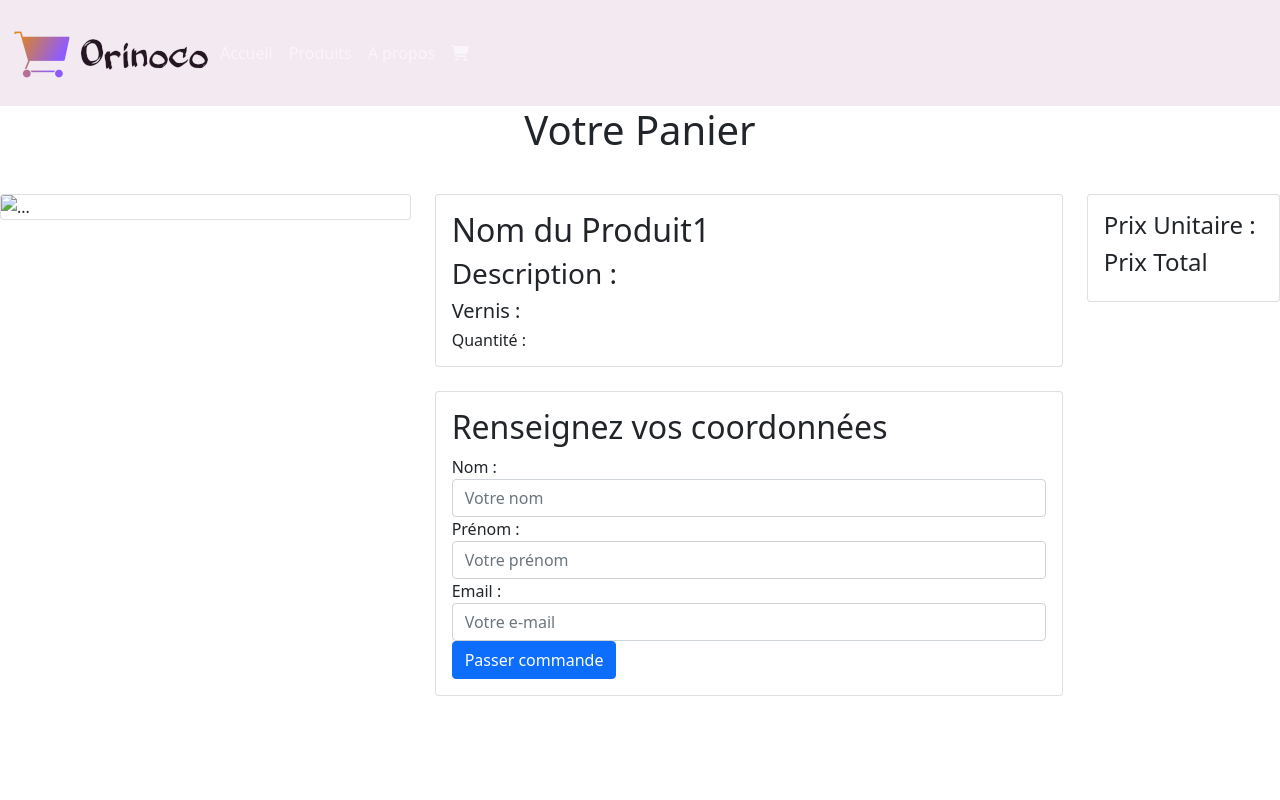
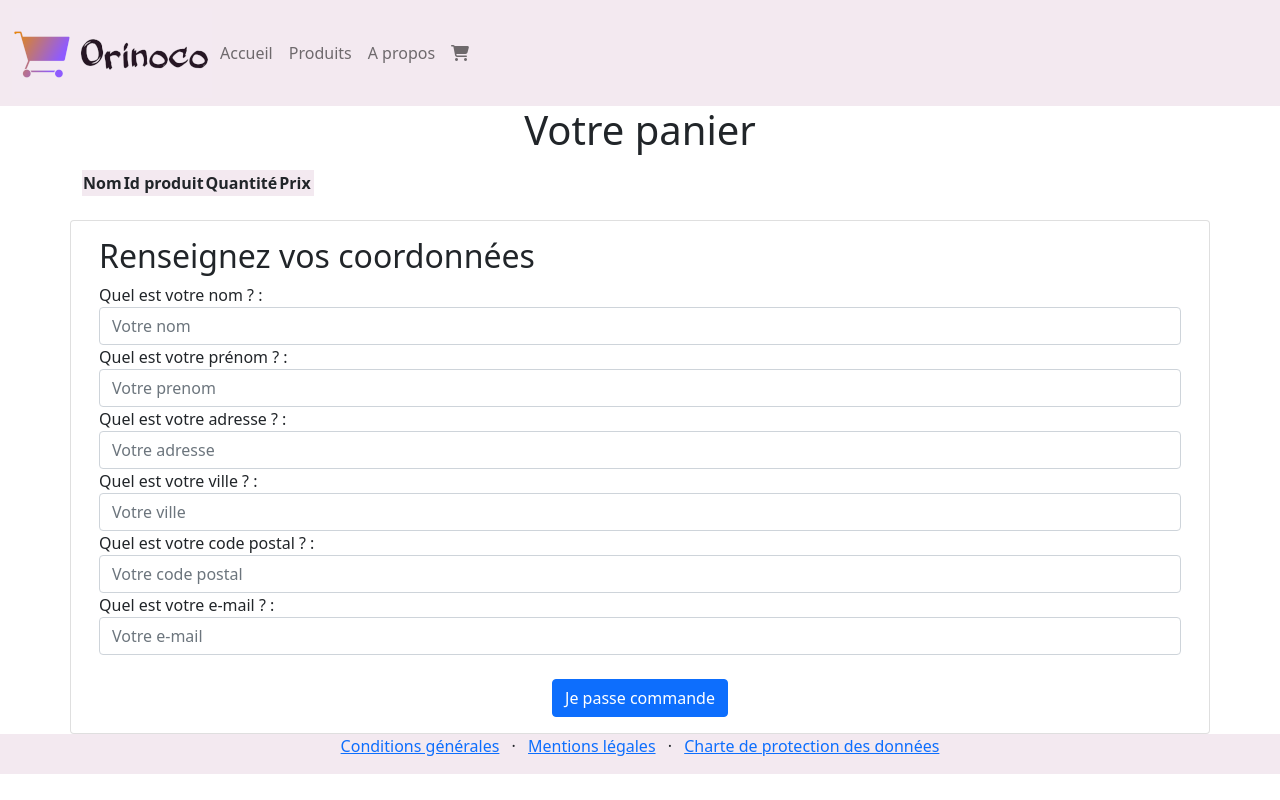
Before and after one commit to bhautbout/BrunoHautbout_5_30042021, a website: page frontend/panier.html in a window 1280 px wide. Drawn offline with Linux system fonts and the light colour scheme.

Commit message:
modifications page panier

```diff
--- a/frontend/panier.html
+++ b/frontend/panier.html
@@ -8,11 +8,11 @@
     <link rel="stylesheet" href="css/style.css" />
     <title>Votre panier</title>
 </head>
-<body>
+<body onload="afficherProduitPanier()">
     <div class="bg-info">
         <div class="container-fluid">
             <div class="row">
-                <nav class="col navbar navbar-expand-lg navbar-dark">
+                <nav class="col navbar navbar-expand-lg navbar-light bg-info">
                     <img src="/backend/images/logo.png" alt="logo Orinoco">
                     <button class="navbar-toggler" type="button" data-toggle="collapse" data-target="#navbarContent">
                         <span class="navbar-toggler-icon"></span>
@@ -41,56 +41,73 @@
             <div class="row">
                 <div class="col">
                     <div class="jumbotron text-center">
-                        <h1 class="VotrePannier">Votre Panier</p>
+                        <h1 class="VotrePannier">Votre panier</p>
                     </div>
                 </div>
             </div>
         </div>
-        <div class="container-fluid mb-4 text-center">
+        <div class="container">
+            <table id="tableau">
+                <tbody>
+
+
+            </table>
         </div>
-        <div class="row">
-            <div class="col-4">
-                <div class="card">
-                    <img class="card-img-top" src="/images/oak_1.jpg" alt="...">
-                </div>
-            </div>
-            <div class="col-6">
-                <div class="card">
-                    <div class="card-body">
-                        <h2 class="card-title NomProduit">Nom du Produit1</h2>
-                        <h3 class="card-text DescriptionProduit">Description :</h3>
-                        <h5 class="card-text Vernis">Vernis :</h5>
-                        <h6 class="card-text Quantite">Quantité :</h6>
-                    </div>
-                </div>
+        <div class="container">
+            <div class="row">
                 <div class="card mt-4">
                     <div class="card-body">
                         <h2 class="card-title">Renseignez vos coordonnées</h2>
                         <div class="form-group">
-                            <label for="nom">Nom : </label>
+                            <label for="nom">Quel est votre nom ? : </label>
                             <input type="text" class="form-control" id="nom" name="nom" placeholder="Votre nom">
                         </div>
                         <div class="form-group">
-                            <label for="prenom">Prénom : </label>
-                            <input type="text" class="form-control" id="prenom" name="prenom" placeholder="Votre prénom">
+                            <label for="prenom">Quel est votre prénom ? : </label>
+                            <input type="text" class="form-control" id="prenom" name="prenom" placeholder="Votre prenom">
                         </div>
                         <div class="form-group">
-                            <label for="email">Email : </label>
+                            <label for="adresse">Quel est votre adresse ? :</label>
+                            <input type="text" class="form-control" id="adresse" name="adresse" placeholder="Votre adresse">
+                        </div>
+                        <div class="form-group">
+                            <label for="ville">Quel est votre ville ? :</label>
+                            <input type="text" class="form-control" id="ville" name="ville" placeholder="Votre ville">
+                        </div>
+                        <div class="form-group">
+                            <label for="codepostal"> Quel est votre code postal ? :</label>
+                            <input type="text" class="form-control" id="codepostal" name="codepostal" placeholder="Votre code postal">
+                        </div>
+                        <div class="form-group">
+                            <label for="email">Quel est votre e-mail ? : </label>
                             <input type="email" class="form-control" id="email" name="email" placeholder="Votre e-mail">
+                            <div class="form-group mt-4 text-center">
+                                <button type="submit" class="btn btn-primary">Je passe commande</button>
+                            </div>
                         </div>
-                        <button type="submit" class="btn btn-primary">Passer commande</button>
-                    </div>
-                </div>
-            </div>
-            <div class="col-2">
-                <div class="card">
-                    <div class="card-body">
-                        <h4 class="card-text Prix">Prix Unitaire :</h4>
-                        <h4 class="cart-text PrixTotal">Prix Total</h4>
                     </div>
                 </div>
             </div>
         </div>
     </div>
+    </div>
+    <div class="bg-info">
+        <div class="container">
+          <div class="row">
+            <div class="col">
+              <ul class="list-inline text-center">
+                <li class="list-inline-item"><a href="#">Conditions générales</a></li>
+                <li class="list-inline-item">&middot;</li>
+                <li class="list-inline-item"><a href="#">Mentions légales</a></li>
+                <li class="list-inline-item">&middot;</li>
+                <li class="list-inline-item"><a href="#">Charte de protection des données</a></li>
+              </ul>
+            </div>
+          </div>
+        </div>
+      </div>
+    </div>
+    <script src="script.js"></script>
+</div>
 </body>
 </html>
--- a/frontend/script.js
+++ b/frontend/script.js
@@ -87,3 +87,37 @@ function ajoutPanier() {
     localStorage.setItem("panier", strPanier);
 
 }
+
+
+function afficherProduitPanier() {
+
+    let produitPanier = localStorage.getItem("panier");
+    let produitPanierJson = JSON.parse(produitPanier);
+
+    let tableau = document.getElementById('tableau').innerHTML += `
+                    <thead class="bg-info">
+                        <tr>
+                        <th>Nom</th>
+                        <th>Id produit</th>
+                        <th>Quantité</th>
+                        <th>Prix</th>
+                        <th></th>
+                        </tr>
+                     </thead> `
+
+    for(var elementTableau in produitPanierJson) {
+
+        document.getElementById('tableau').innerHTML = tableau +=
+
+                  ` <tbody>
+                    <td>${produitPanierJson[elementTableau].name}</td>
+                    <td id="productsId">${produitPanierJson[elementTableau]._id}</div></td>
+                    <td><input id="tdInputNumber" type="number" value="${produitPanierJson[elementTableau].quantite}" min="1" onchange="updateQuantity('${produitPanierJson[elementTableau]._id}', this.value)"></td>
+                    <td id="priceTotal-${produitPanierJson[elementTableau]._id}">${produitPanierJson[elementTableau].price / 100} €</td>
+                    <td><button onclick="deleteItem('${produitPanierJson[elementTableau]._id}')">&#x274C;</button></td>
+                    </tr>
+                    </tbody>
+            `
+
+        }
+    }
```
Also changed, not shown: frontend/detail-produit.html (+4 -3 lines), frontend/index.html (+1 -1 lines).
